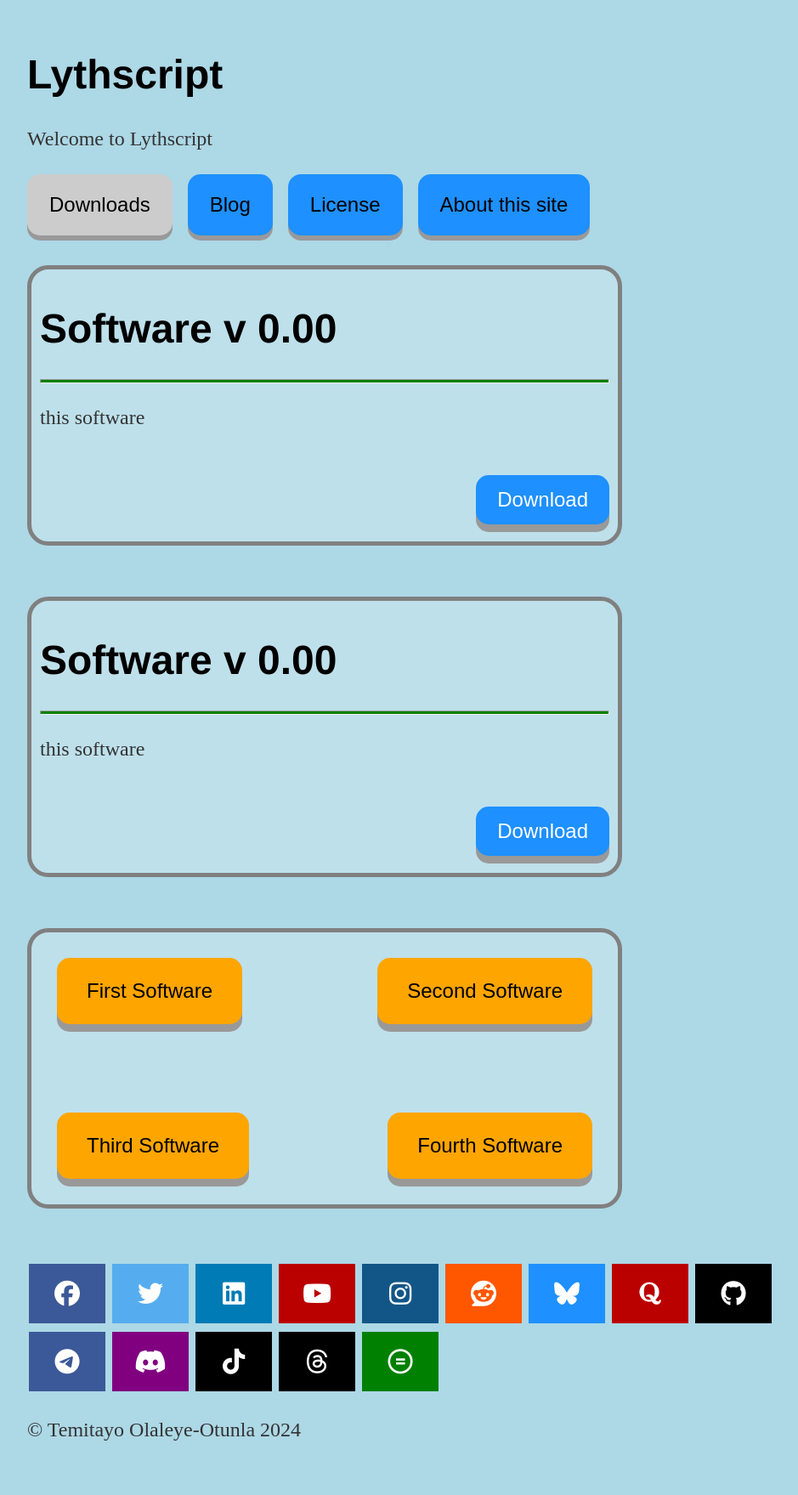
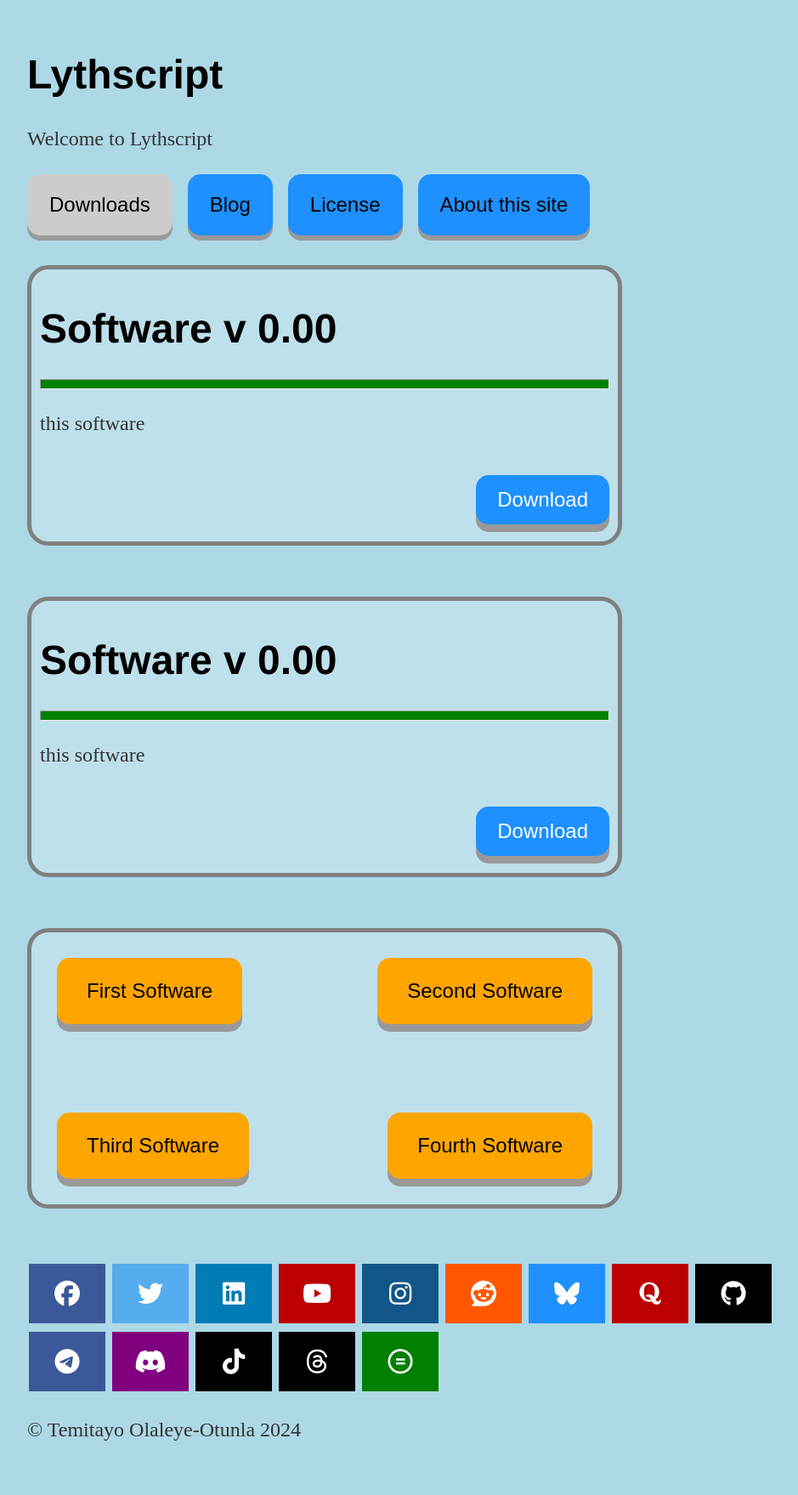
Before and after one commit to lythwind/lythwind.github.io, a Jekyll site: the page built from index.html, in a window 1280 px wide. Shown: the whole page at 85% size, without its empty margins (160-1099 px from the left). Built offline with Jekyll 4.4.1, drawn with Linux system fonts in a browser that asks for light colours; nearby versions of some CDN libraries.

Commit message:
Update main.css

```diff
--- a/css/main.css
+++ b/css/main.css
@@ -227,7 +227,7 @@ position: absolute;
 }
 
 hr {
-  height:3px;
+  height:10px;
   color:green;
   background-color:green;
 
```
